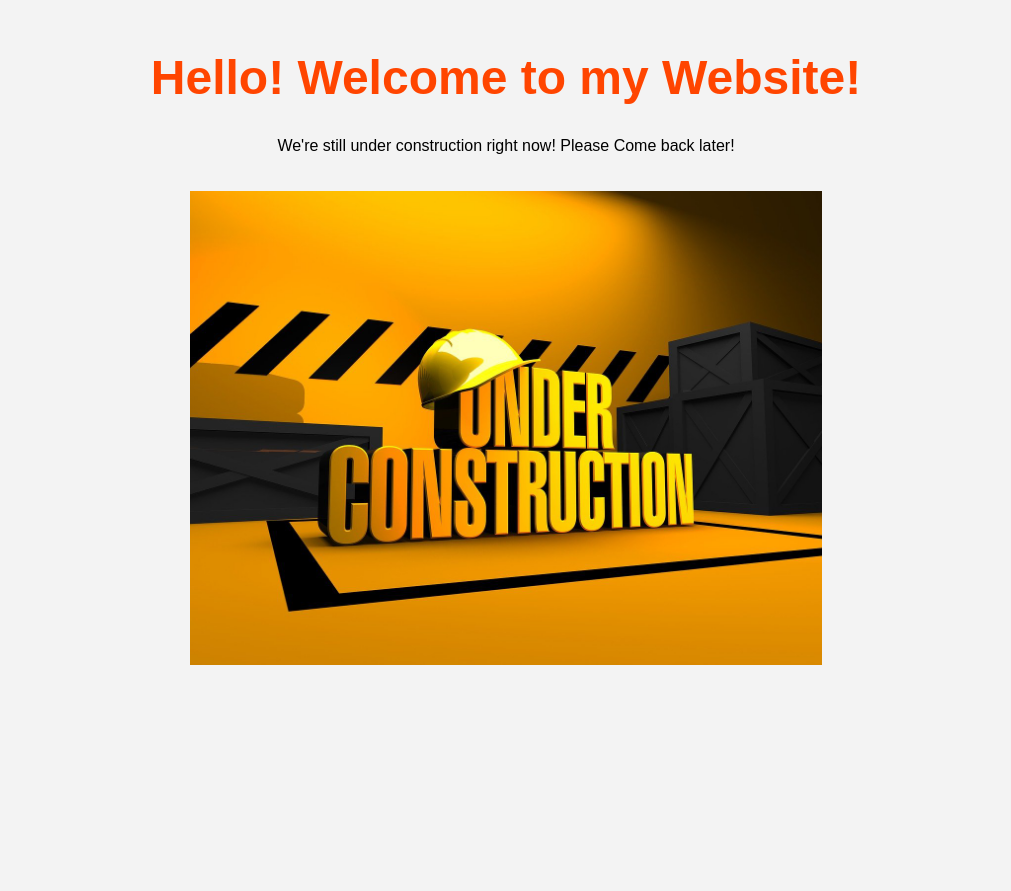
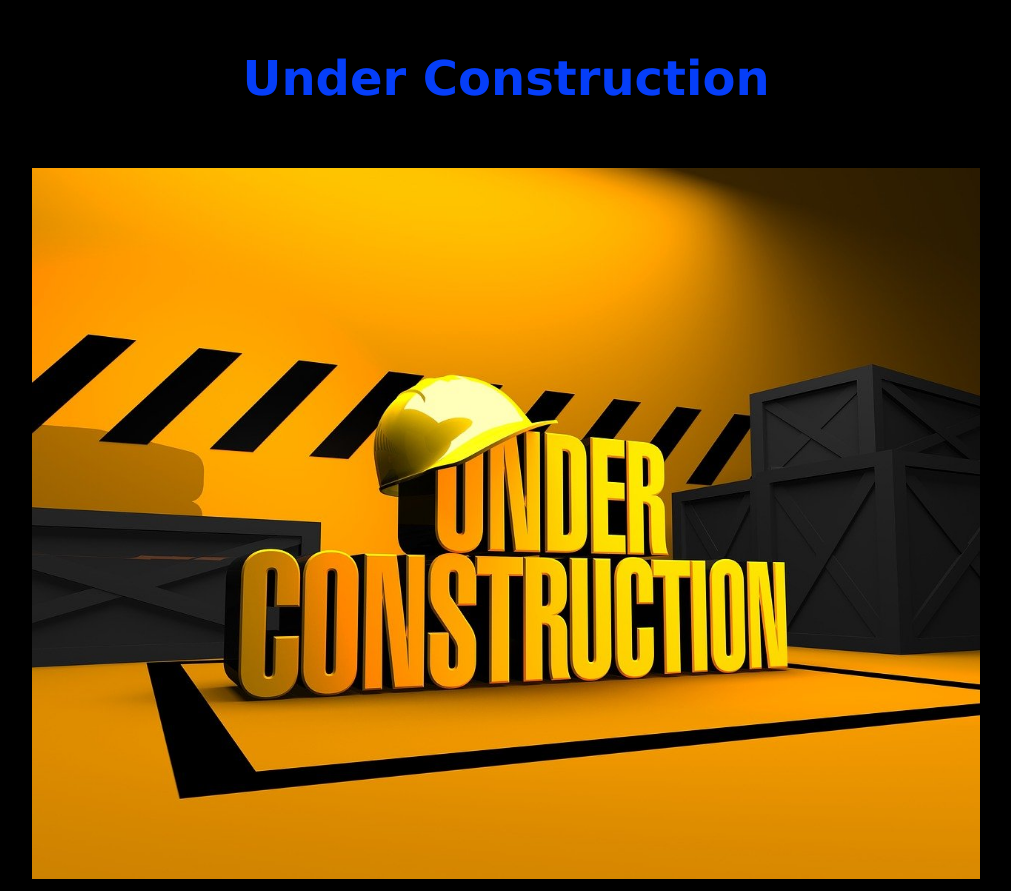
Before and after one commit to d-malhotra2020/drewmalhotra.com, a plain HTML site: page index.html in a window 1280 px wide. Shown: the whole page, without its empty margins (134-1145 px from the left). Before the commit the page ends 800 px from the top, so only its background shows below. Drawn offline with Linux system fonts and the light colour scheme.

Commit message:
Changed style.css and included function script.js

```diff
--- a/index.html
+++ b/index.html
@@ -3,15 +3,14 @@
 <head>
     <meta charset="UTF-8">
     <meta name="viewport" content="width=device-width, initial-scale=1.0">
-    <title>Hi! Welcome to my Website</title>
+    <title>Under Construction</title>
     <link rel="stylesheet" href="style.css">
 </head>
 <body>
 <div class="construction-container">
-    <h1>Hello! Welcome to my Website!</h1>
-    <p>We're still under construction right now! Please Come back later!</p>
+    <h1>Under Construction</h1>
     <img src="bulldozer.jpg" alt="Bulldozer Image" id="bulldozer">
 </div>
-<script></script>
+<script src="script.js"></script>
 </body>
 </html>
--- /dev/null
+++ b/script.js
@@ -0,0 +1,3 @@
+const { JSDOM } = require("jsdom");
+const { document } = (new JSDOM(``)).window;
+// Now you can use 'document' as if you were in a browser
--- a/style.css
+++ b/style.css
@@ -1,7 +1,7 @@
 body {
-    font-family: Arial, sans-serif;
+    font-family: Verdana, sans-serif;
     text-align: center;
-    background-color: #f3f3f3;
+    background-color: #000000;
 }
 
 .construction-container {
@@ -9,11 +9,11 @@ body {
 }
 
 h1 {
-    color: #ff4500;
+    color: #053ef8;
     font-size: 3em;
 }
 
 #bulldozer {
-    width: 50%;
-    margin-top: 20px;
+    width: 75%;
+    margin-top: 30px;
 }
```
